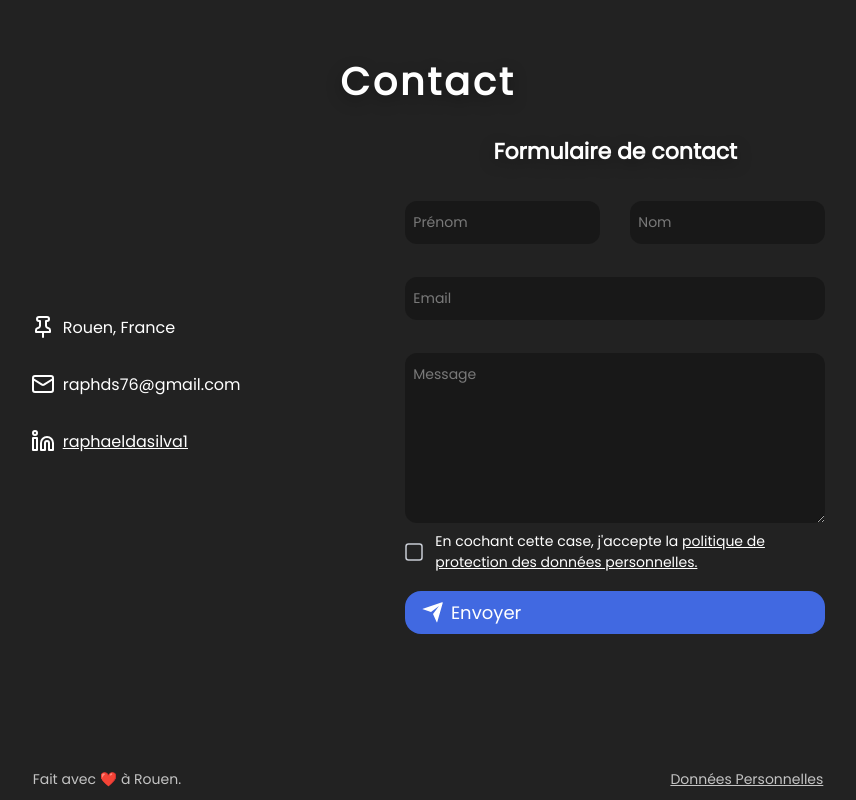
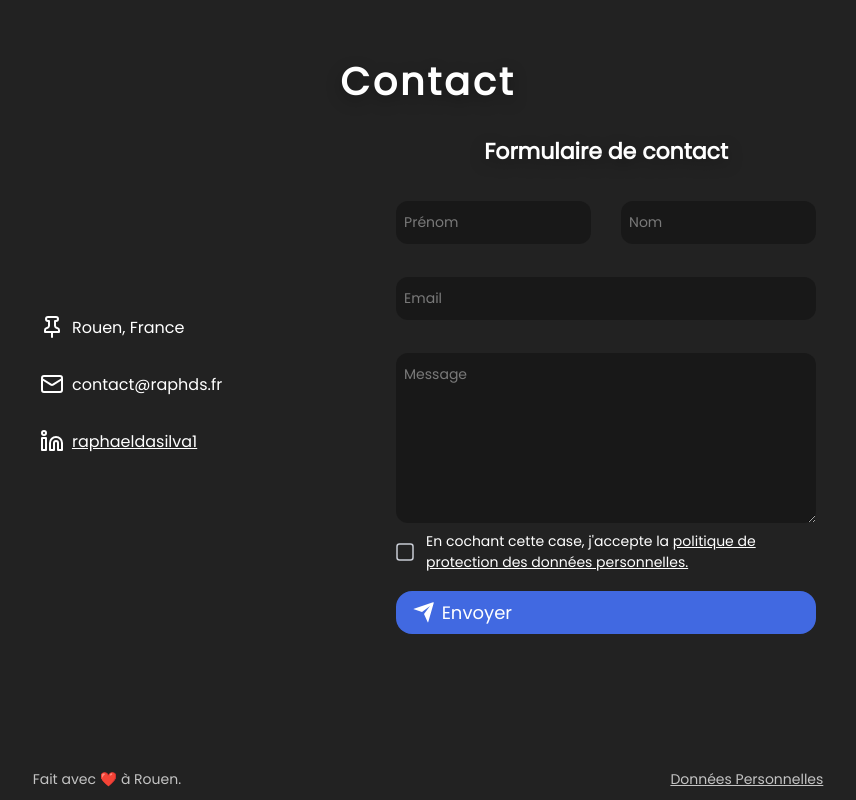
Before and after one commit to RDSV01/ReactPortfolio, a React (Vite) app: page / in a window 1280 px wide. Shown: the part 3568-4368 px from the top of the page, without its empty margins (212-1068 px from the left). Built offline with nearby package versions, Linux system fonts and the light colour scheme.

Commit message:
Mise a jour des coordonnées

```diff
--- a/src/components/Contact.jsx
+++ b/src/components/Contact.jsx
@@ -102,7 +102,7 @@ const Contact = () => {
                 <rect width="20" height="16" x="2" y="4" rx="2" />
                 <path d="m22 7-8.97 5.7a1.94 1.94 0 0 1-2.06 0L2 7" />
               </svg>
-              raphds76@gmail.com
+              contact@raphds.fr
             </p>
             <p>
               <svg
--- a/src/pages/DonneesPersonnelles.jsx
+++ b/src/pages/DonneesPersonnelles.jsx
@@ -55,15 +55,15 @@ const DonneesPersonnelles = () => {
         <strong>Propriétaire</strong> : Da Silva Raphaël – 76240 Le Mesnil
         Esnard <br></br>
         <strong>Responsable publication</strong> : Da Silva Raphaël –
-        raphds76@gmail.com <br></br>
+        contact@raphds.fr <br></br>
         Le responsable publication est une personne physique ou une personne
         morale. <br></br>
-        <strong>Webmaster</strong> : Da Silva Raphaël – raphds76@gmail.com{" "}
+        <strong>Webmaster</strong> : Da Silva Raphaël – contact@raphds.fr{" "}
         <br></br>
         <strong>Hébergeur</strong> : ovh – 2 rue Kellermann 59100 Roubaix 1007{" "}
         <br></br>
         <strong>Délégué à la protection des données</strong> : Da Silva Raphaël
-        – raphds76@gmail.com <br></br>
+        – contact@raphds.fr <br></br>
       </p>
       <div ng-bind-html="linkHTML">
         <p>
```
